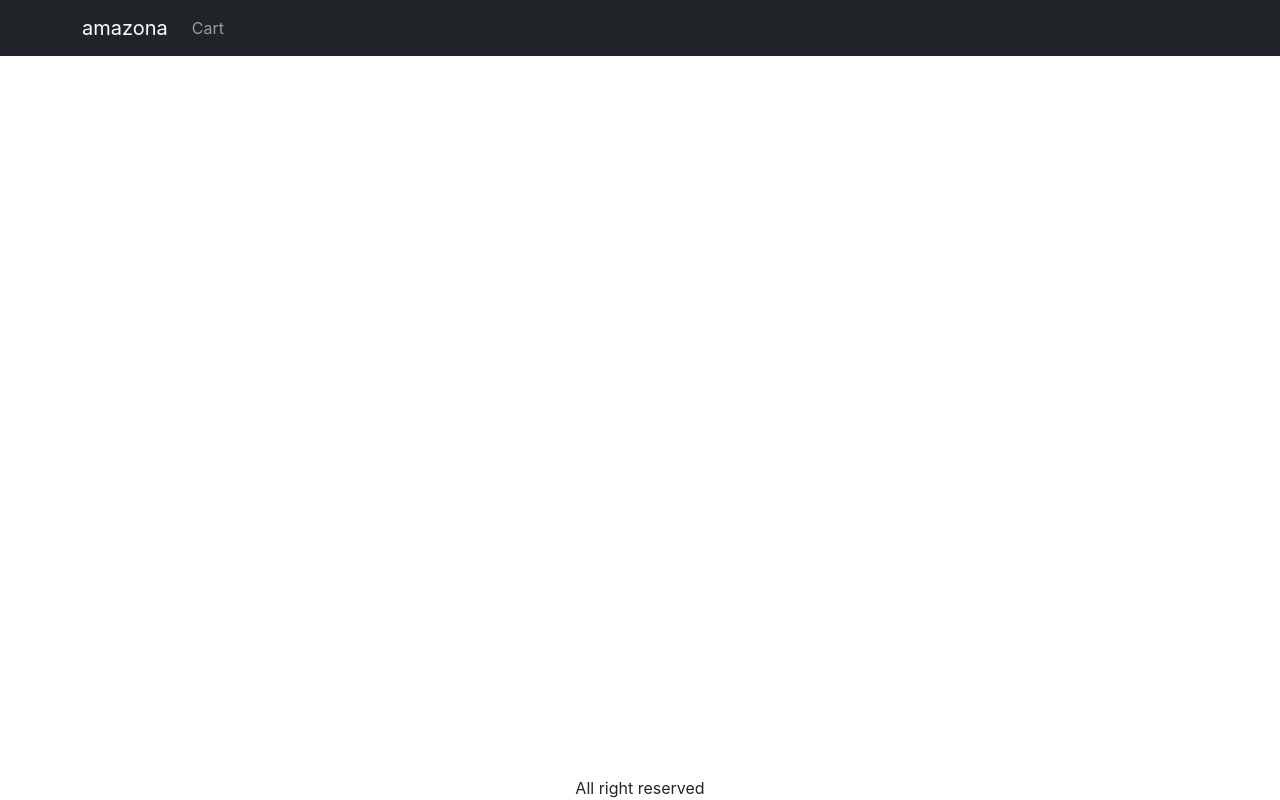
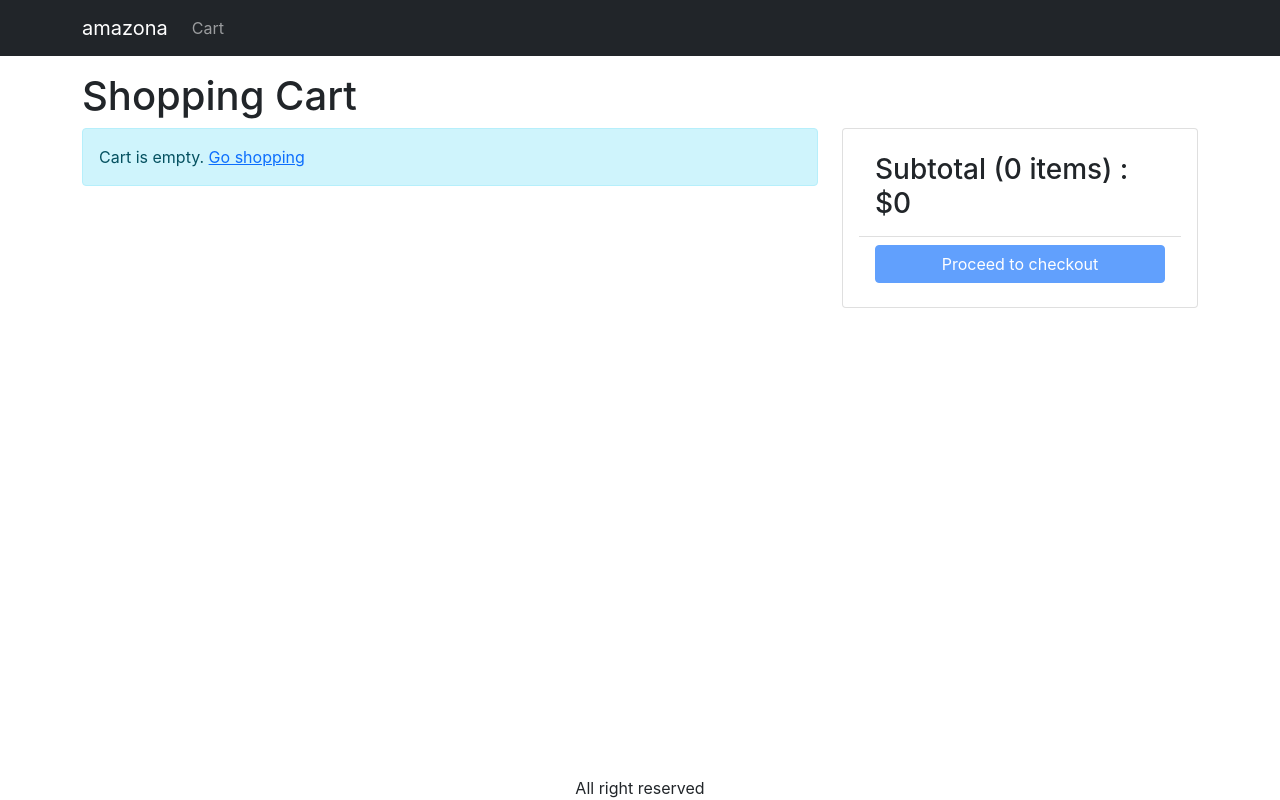
Before and after one commit to L00ka5z78/amazona, a React (Create React App) app in the folder frontend/: page /cart in a window 1280 px wide. Built offline with nearby package versions, Linux system fonts and the light colour scheme.

Commit message:
update cartscreen productscreen

```diff
--- a/frontend/src/screens/CartScreen.js
+++ b/frontend/src/screens/CartScreen.js
@@ -22,8 +22,78 @@
             <Helmet>
                 <title>Shopping Cart</title>
             </Helmet>
+            <h1>Shopping Cart</h1>
+            <Row>
+                <Col md={8}>
+                    {cartItems.length === 0 ? (
+                        <MessageBox>
+                            Cart is empty. <Link to="/">Go shopping</Link>
+                        </MessageBox>
+                    ) : (
+                        <ListGroup>
+                            {cartItems.map((item) => (
+                                <ListGroup.Item key={item._id}>
+                                    <Row className="align-items-center">
+                                        <Col md={4}>
+                                            <img
+                                                src={item.image}
+                                                alt={item.name}
+                                                className="img-fluid rounded img-thumbnail"
+                                            ></img>{' '}
+                                            <Link to={`/product/${item.slug}`}>{item.name}</Link>
+
+                                        </Col>
+                                        <Col md={3}>
+                                            <Button variant="light" disabled={item.quantity === 1}>
+                                                <i className="fas fa-minus-circle"></i>
+                                            </Button>{' '}
+                                            <span>{item.quantity}</span>{' '}
+
+                                            <Button variant="light" disabled={item.quantity === item.countInStock}>
+                                                <i className="fas fa-plus-circle"></i>
+                                            </Button>
+                                        </Col>
+                                        <Col md={3}>${item.price}</Col>
+                                        <Col md={2}>
+                                            <Button variant="light" >
+                                                <i className="fas fa-trash"></i>
+                                            </Button>
+                                        </Col>
+                                    </Row>
+                                </ListGroup.Item>
+                            ))}
+                        </ListGroup>
+                    )}
+                </Col>
+                <Col md={4}>
+                    <Card>
+                        <Card.Body>
+                            <ListGroup variant="flush">
+                                <ListGroup.Item>
+                                    <h3>
+                                        Subtotal ({cartItems.reduce((a, c) => a + c.quantity, 0)}{' '}items) : $
+                                        {cartItems.reduce((a, c) => a + c.price * c.quantity, 0)}
+                                    </h3>
+                                </ListGroup.Item>
+                                <ListGroup.Item>
+
+                                    <div className='d-grid'>
+                                        <Button type="button"
+                                            variant="primary"
+                                            disabled={cartItems.length === 0}
+                                        >
+                                            Proceed to checkout
+                                        </Button>
+                                    </div>
+                                </ListGroup.Item>
+
+                            </ListGroup>
+                        </Card.Body>
+                    </Card>
+                </Col>
+            </Row>
         </div>
-    )
+    );
 
 
 };
--- a/frontend/src/screens/ProductScreen.js
+++ b/frontend/src/screens/ProductScreen.js
@@ -75,8 +75,8 @@
             type: 'CART_ADD_ITEM',
             payload: { ...product, quantity },
         });
-        navigate('/cart')
-    }
+        navigate('/cart');
+    };
 
 
     return loading ? (
```
